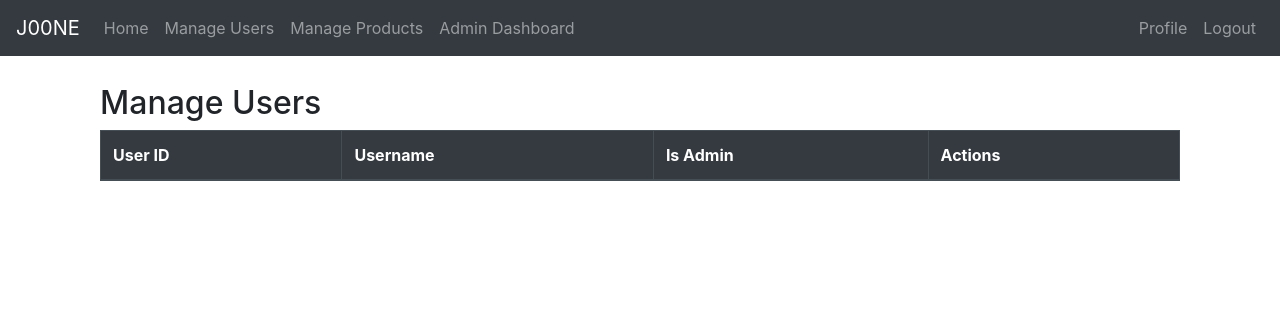
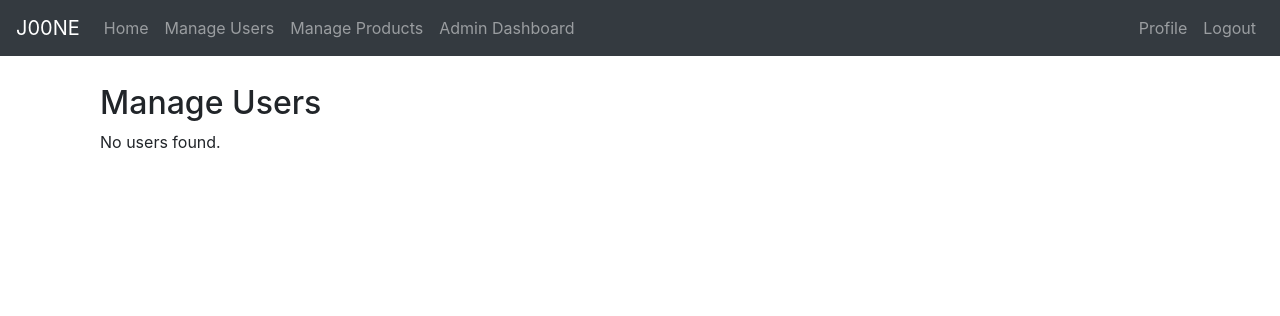
Before and after one commit to everjaydead/estore, a Flask app: page /manage_users in a window 1280 px wide. Shown: the top 316 px of the page. Run offline with Flask 3, Linux system fonts and the light colour scheme; the visitor is signed in with stand-in values (Sample User, id 1); lists and menus that the app fills with data are empty; some libraries are stand-ins or nearby versions.

Commit message:
Complete application structure with admin and user management features

```diff
--- a/app.py
+++ b/app.py
@@ -4,13 +4,13 @@ from flask_sqlalchemy import SQLAlchemy
 from werkzeug.security import generate_password_hash, check_password_hash
 import os
 
-# Define the absolute path to the database
+# Define the path to the database
 DATABASE_PATH = os.path.join(os.path.abspath(os.path.dirname(__file__)), 'joone.db')
 
 # Initialize the Flask application
 app = Flask(__name__)
-app.secret_key = os.environ.get('FLASK_SECRET_KEY', 'your_secret_key')  # Ensure your secret key is set for session management
-app.config['SQLALCHEMY_DATABASE_URI'] = f'sqlite:///{DATABASE_PATH}'  # Define the database URI
+app.secret_key = os.environ.get('FLASK_SECRET_KEY', 'your_secret_key')  # Make sure to set this in your environment
+app.config['SQLALCHEMY_DATABASE_URI'] = f'sqlite:///{DATABASE_PATH}'  # SQLite database path
 app.config['SQLALCHEMY_TRACK_MODIFICATIONS'] = False
 
 # Initialize SQLAlchemy for ORM
@@ -310,7 +310,12 @@ def admin_dashboard():
         flash('You do not have permission to access this page.')
         return redirect(url_for('index'))
 
-    return render_template('admin_dashboard.html')
+    admin_data = {
+        'total_users': User.query.count(),
+        'total_products': Product.query.count(),
+        'recent_orders': Order.query.order_by(Order.order_date.desc()).limit(10).all()
+    }
+    return render_template('admin_dashboard.html', admin_data=admin_data)
 
 @app.route('/manage_users', methods=['GET', 'POST'])
 def manage_users():
@@ -388,5 +393,5 @@ def change_admin_password():
 # Run the application
 if __name__ == '__main__':
     with app.app_context():
-        db.create_all()
+        db.create_all()  # Ensures all tables are created based on model definitions
     app.run(debug=True)
--- a/templates/manage_users.html
+++ b/templates/manage_users.html
@@ -5,6 +5,7 @@
 {% block content %}
 <div class="container my-4">
     <h2>Manage Users</h2>
+    {% if users %}
     <table class="table table-striped table-bordered">
         <thead class="thead-dark">
             <tr>
@@ -36,5 +37,8 @@
             {% endfor %}
         </tbody>
     </table>
+    {% else %}
+    <p>No users found.</p>
+    {% endif %}
 </div>
 {% endblock %}
```
